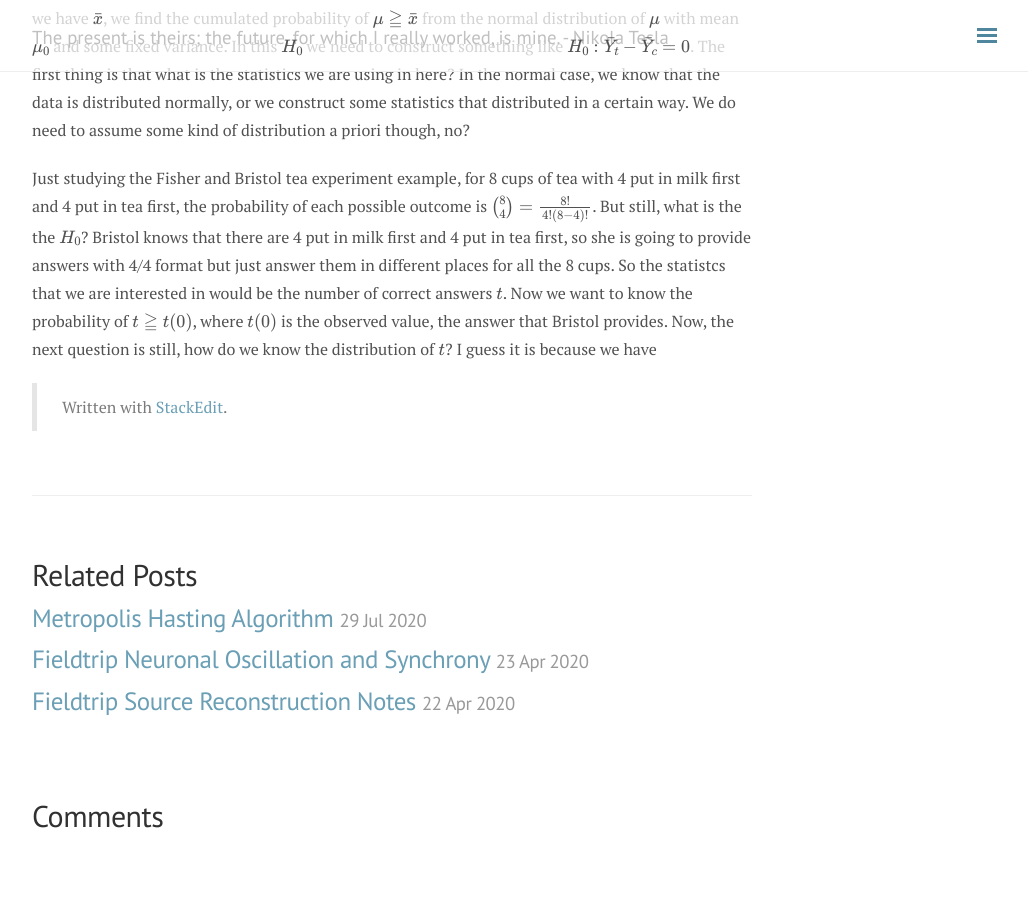
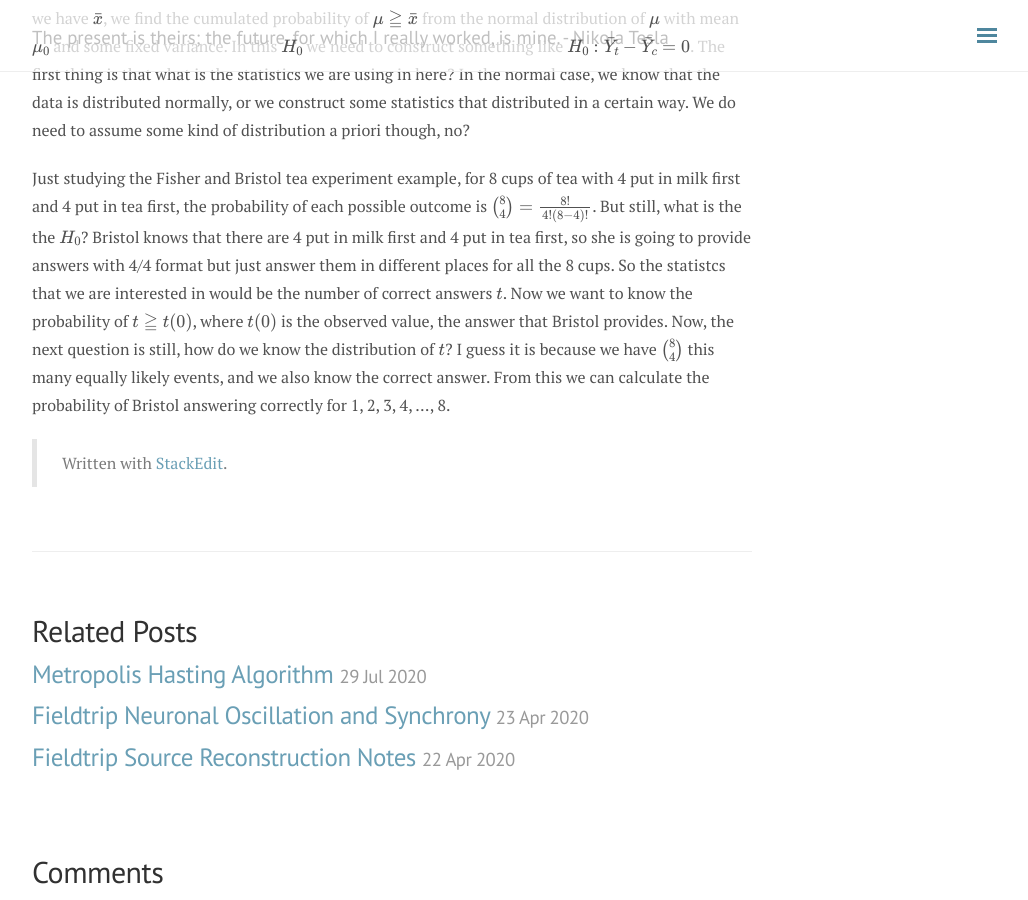
Before and after one commit to andylikescodes/andylikescodes.github.io, a Jekyll site: the page built from _posts/2020-07-28-Testing-Null-Hypothesis-For-Treatment-Effects.md, in a window 1280 px wide and 900 px high, scrolled down 860 px. Shown: the whole window, without its empty margins (248-1276 px from the left). Built offline with Jekyll 4.4.1, drawn with Linux system fonts in a browser that asks for light colours; nearby versions of some CDN libraries; formulas are drawn with MathJax 3; comment, search, counter and statistics services are not loaded; before the commit the page ends 1704 px from its top, so only the background shows below that; part of the change alters nothing that is shown.

Commit message:
_posts/2020-07-28-Testing-Null-Hypothesis-For-Treatment-Effects.md updated from https://stackedit.io/

```diff
--- a/_posts/2020-07-28-Testing-Null-Hypothesis-For-Treatment-Effects.md
+++ b/_posts/2020-07-28-Testing-Null-Hypothesis-For-Treatment-Effects.md
@@ -15,7 +15,7 @@ Should I consider this distribution as the $H_0$ distribution? Assuming there is
 
 Watching the video again - under $H_0$ the potential outcomes are the same for each subject $y_i(0) = y_i(1)$ for all assignments in $\Omega$. In randomized experiments, all assignment vectors in $\Omega$ are equally likely. I am guessing that under the $H_0$, if we take $\bar{Y}_t - \bar{Y}_c$ as the statistics, then it should be some kind of a distribution around 0, because $H_0$ is making the assumption that there is no treatment effect. Then after we have a bunch of observations, then we can use these observations to get a statistics to do the hypothesis testing. Although, the question now is how do we know the distribution/statistics under $H_0$? If we think about hypothesis testing for the mean with known variance under normal distribution, we construct $H_0:\mu=\mu_0$. Then after we collect sample data and we have $\bar{x}$, we find the cumulated probability of  $\mu \geqq \bar{x}$ from the normal distribution of $\mu$ with   mean $\mu_0$ and some fixed variance. In this $H_0$ we need to construct something like $H_0: \bar{Y}_t - \bar{Y}_c=0$. The first thing is that what is the statistics we are using in here? In the normal case, we know that the data is distributed normally, or we construct some statistics that distributed in a certain way. We do need to assume some kind of distribution a priori though, no?
 
-Just studying the Fisher and Bristol tea experiment example, for 8 cups of tea with 4 put in milk first and 4 put in tea first, the probability of each possible outcome is $\binom{8}{4} = \frac{8!}{4!(8-4)!}$. But still, what is the the $H_0$? Bristol knows that there are 4 put in milk first and 4 put in tea first, so she is going to provide answers with 4/4 format but just answer them in different places for all the 8 cups. So the statistcs that we are interested in would be the number of correct answers $t$. Now we want to know the probability of $t\geqq t(0)$, where $t(0)$ is the observed value, the answer that Bristol provides. Now, the next question is still, how do we know the distribution of $t$? I guess it is because we have
+Just studying the Fisher and Bristol tea experiment example, for 8 cups of tea with 4 put in milk first and 4 put in tea first, the probability of each possible outcome is $\binom{8}{4} = \frac{8!}{4!(8-4)!}$. But still, what is the the $H_0$? Bristol knows that there are 4 put in milk first and 4 put in tea first, so she is going to provide answers with 4/4 format but just answer them in different places for all the 8 cups. So the statistcs that we are interested in would be the number of correct answers $t$. Now we want to know the probability of $t\geqq t(0)$, where $t(0)$ is the observed value, the answer that Bristol provides. Now, the next question is still, how do we know the distribution of $t$? I guess it is because we have $\binom{8}{4}$ this many equally likely events, and we also know the correct answer. From this we can calculate the probability of Bristol answering correctly for 1, 2, 3, 4, ..., 8.
 
 
 
@@ -25,7 +25,7 @@ Just studying the Fisher and Bristol tea experiment example, for 8 cups of tea w
 
 > Written with [StackEdit](https://stackedit.io/).
 <!--stackedit_data:
-eyJoaXN0b3J5IjpbLTE3Nzg2ODM5ODgsLTEwOTgyMjc3OTUsMT
-MxMTQ1ODg3MSw1NjYyMDY2MzgsLTE5NTM0MTM4NjQsMjAwNzQ1
-NTMyNSwtMjA2OTcwODU0NV19
+eyJoaXN0b3J5IjpbLTEwNjA2NTI5OCwtMTA5ODIyNzc5NSwxMz
+ExNDU4ODcxLDU2NjIwNjYzOCwtMTk1MzQxMzg2NCwyMDA3NDU1
+MzI1LC0yMDY5NzA4NTQ1XX0=
 -->
```
